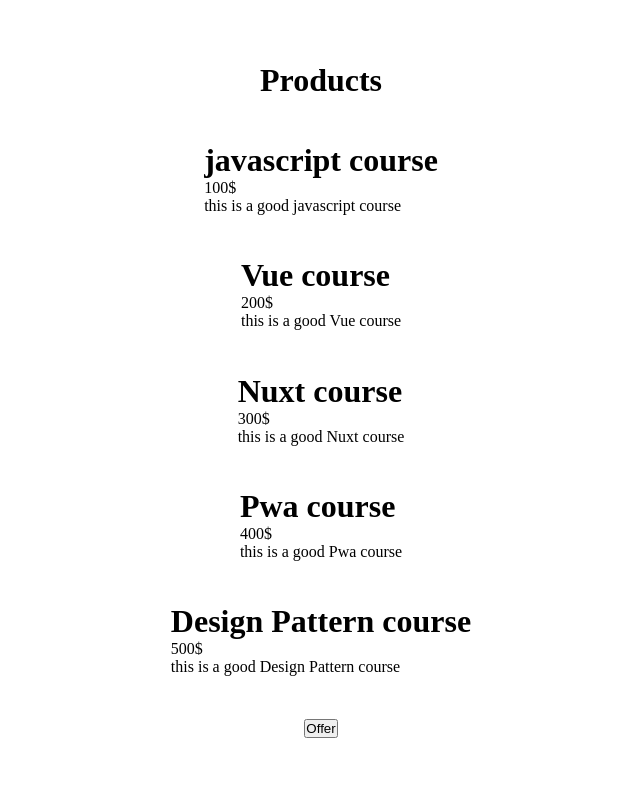
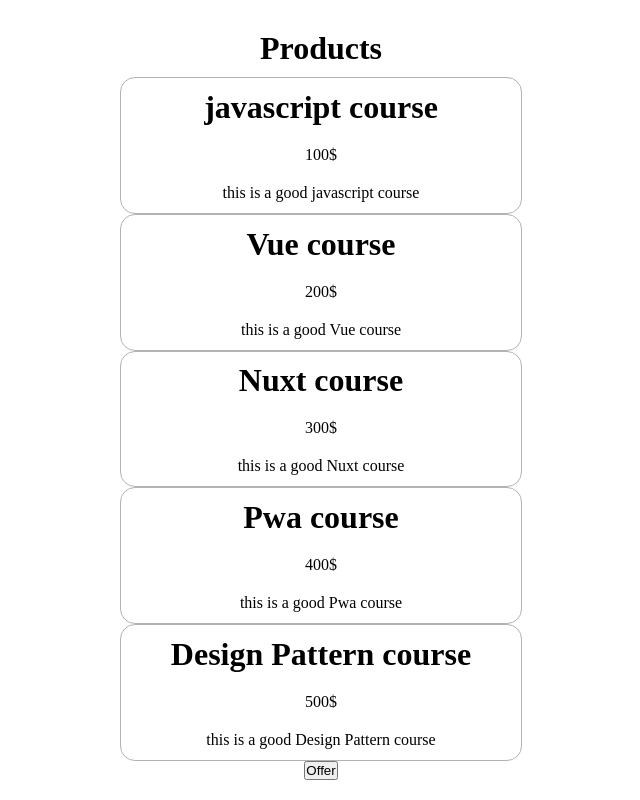
Before and after one commit to danyalbani240/learning-react, a React (Create React App) app: page / in a window 1280 px wide. Shown: the whole page, without its empty margins (319-959 px from the left). Built offline with nearby package versions, Linux system fonts and the light colour scheme.

Commit message:
adding style to product too

```diff
--- a/src/App.js
+++ b/src/App.js
@@ -2,7 +2,7 @@ import React, { useState } from "react";
 import HookCounter from "./HookCounter";
 import HookObject from "./HookObject";
 import HookArray from "./HookArray";
-import Product from "./Product";
+import Product from "./product/Product";
 import "./App.css";
 //functinal component
 // const App = () => {
--- a/src/Product.js
+++ /dev/null
@@ -1,10 +0,0 @@
-const Product = (props) => {
-  return (
-    <div className="product">
-      <h1> {props.title}</h1>
-      <p>{props.price}</p>
-      <p>{props.children}</p>
-    </div>
-  );
-};
-export default Product;
--- /dev/null
+++ b/src/product/Product.js
@@ -0,0 +1,11 @@
+import "./product.css";
+const Product = (props) => {
+    return (
+        <div className="product">
+            <h1> {props.title}</h1>
+            <p>{props.price}</p>
+            <p>{props.children}</p>
+        </div>
+    );
+};
+export default Product;
--- /dev/null
+++ b/src/product/product.css
@@ -0,0 +1,14 @@
+.product {
+    border: 1px solid rgb(179, 179, 179);
+    border-radius: 15px;
+    height: 200px;
+    width: 400px;
+    display: flex;
+    justify-content: center;
+    flex-direction: column;
+    align-items: center;
+}
+.product p,
+h1 {
+    margin: 10px;
+}
```
